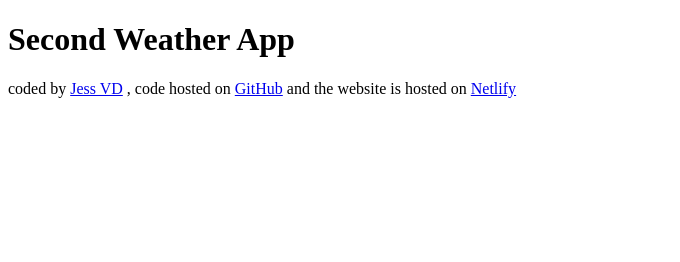
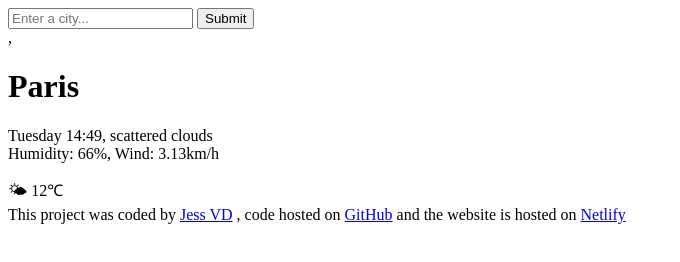
Before and after one commit to jessvandoni/JessMeteo, a plain HTML site: page index.html in a window 1280 px wide. Shown: the whole page, without its empty margins (0-680 px from the left). Drawn offline with Linux system fonts and the light colour scheme.

Commit message:
Added HTML to the project

```diff
--- a/index.html
+++ b/index.html
@@ -7,9 +7,26 @@
     <title>Document</title>
   </head>
   <body>
-    <h1>Second Weather App</h1>
+    <header>
+      <form>
+        <input type="search" placeholder="Enter a city..." required />
+        <input type="submit" calue="search" />
+      </form>
+    </header>
+    <main>
+      ,
+      <div>
+        <h1>Paris</h1>
+        <p>
+          Tuesday 14:49, scattered clouds
+          <br />
+          Humidity: 66%, Wind: 3.13km/h
+        </p>
+      </div>
+      <div>🌤 12℃</div>
+    </main>
     <footer>
-      coded by
+      This project was coded by
       <a href="https://github.com/jessvandoni/" target="_blank"> Jess VD</a> ,
       code hosted on
       <a
```
